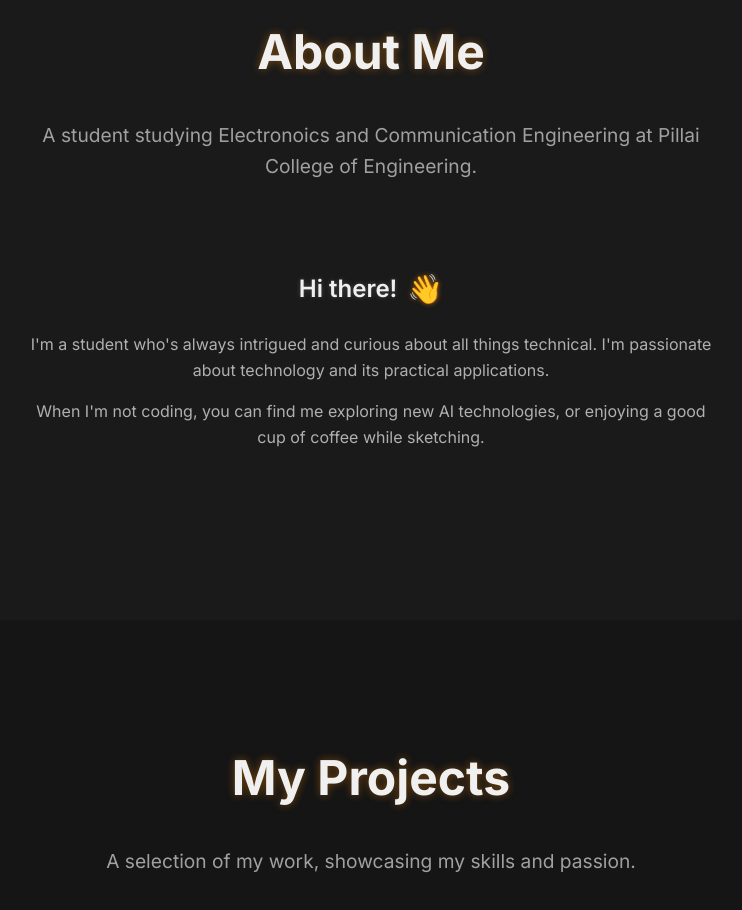
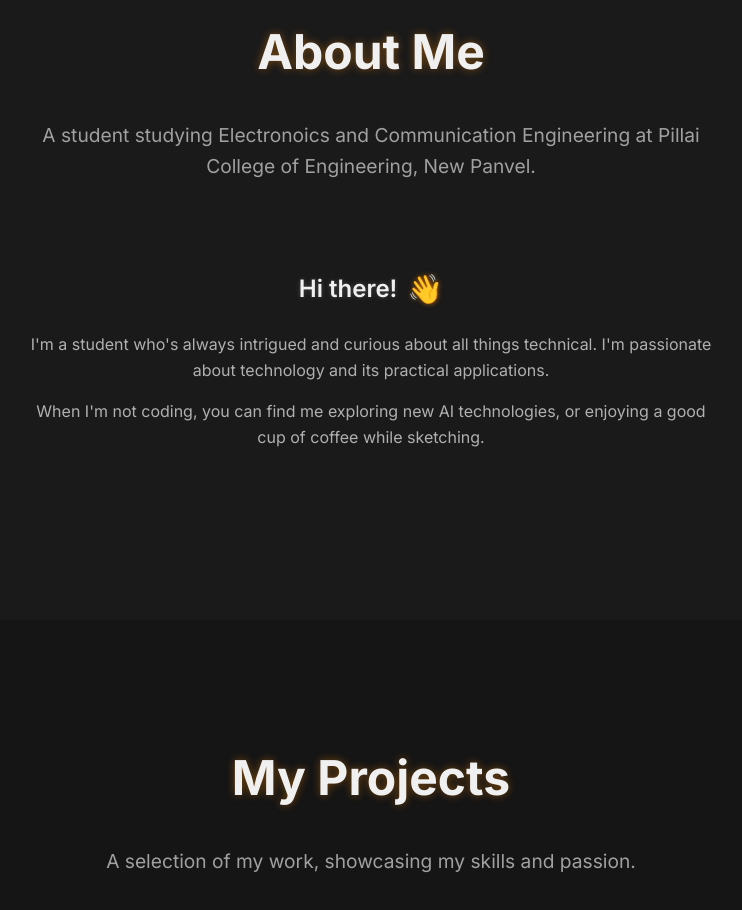
Before and after one commit to Kayyy15/My-Portfolio, a plain HTML site: page index.html in a window 1280 px wide. Shown: the part 980-1890 px from the top of the page, without its empty margins (269-1011 px from the left). Drawn offline with Linux system fonts and the light colour scheme.

Commit message:
Update index.html

```diff
--- a/index.html
+++ b/index.html
@@ -42,7 +42,7 @@
     <!-- About Me Section -->
     <section id="about" class="section-common-styles">
         <h2 class="section-title-common">About Me</h2>
-        <p class="section-subtitle-common">A student studying Electronoics and Communication Engineering at Pillai College of Engineering.</p>
+        <p class="section-subtitle-common">A student studying Electronoics and Communication Engineering at Pillai College of Engineering, New Panvel.</p>
 
         <div class="about-content-wrapper">
             <div class="about-text-column">
```
